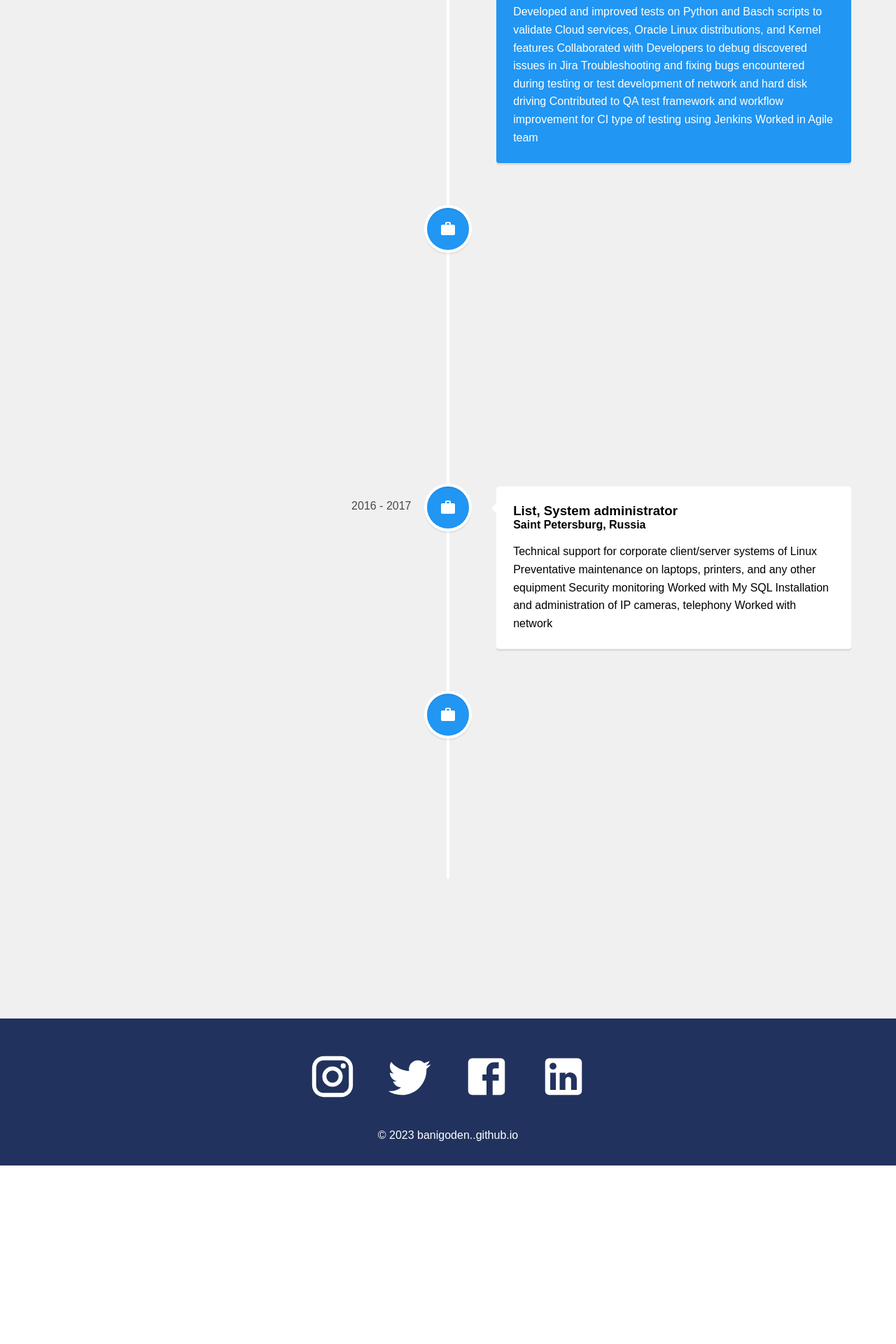
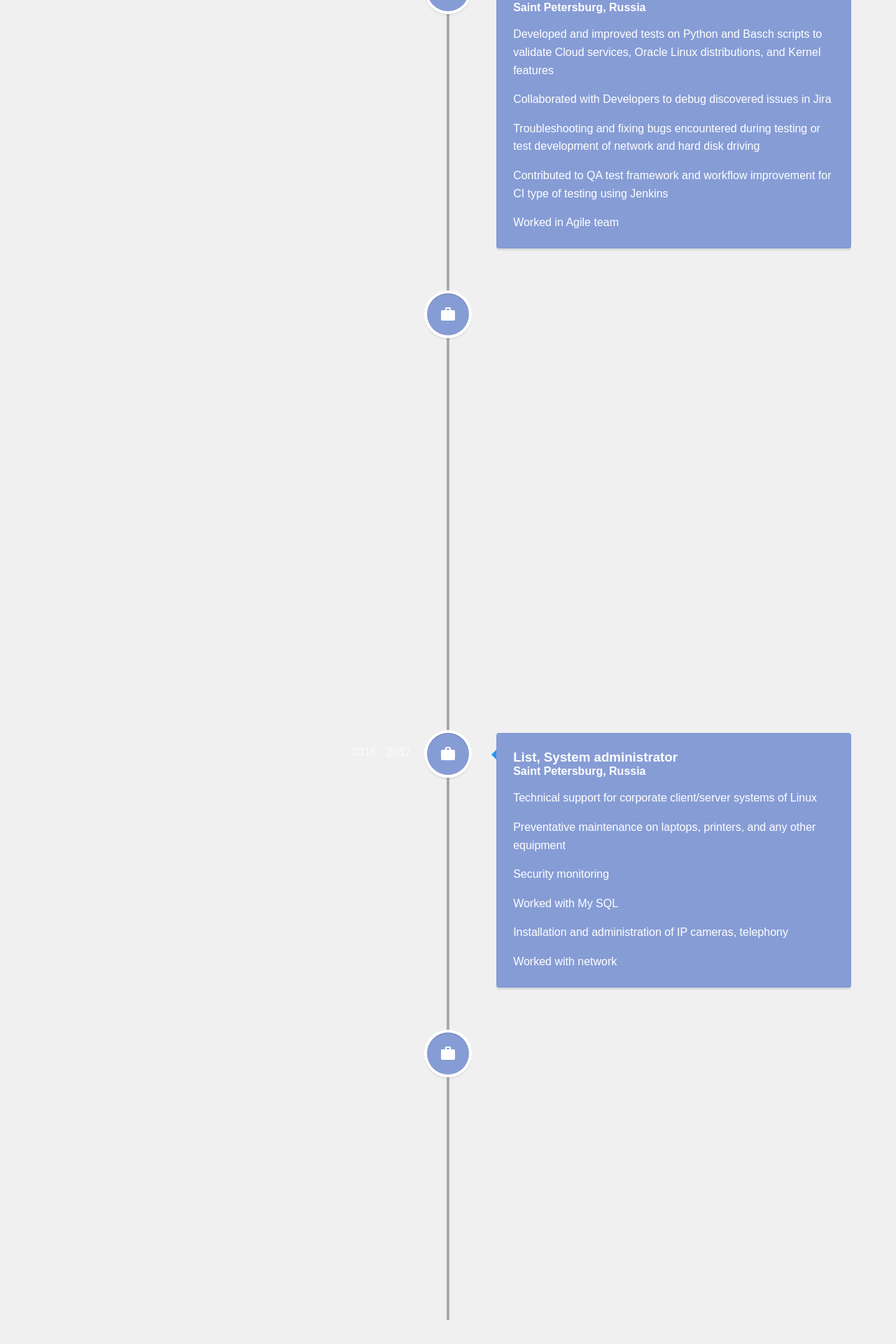
Before and after one commit to banigoden/My_second_resume, a React (Create React App) app: page /experience in a window 1280 px wide. Shown: the part 460-2380 px from the top of the page at 70% size. Before the commit the page ends 2125 px from the top, so only its background shows below. Built offline with nearby package versions, Linux system fonts and the light colour scheme.

Commit message:
Added links in footer, image size in education, changed the data in education and expirience.

```diff
--- a/src/components/Footer.js
+++ b/src/components/Footer.js
@@ -3,18 +3,30 @@ import InstagramIcon from "@material-ui/icons/Instagram";
 import TwitterIcon from "@material-ui/icons/Twitter";
 import FacebookIcon from "@material-ui/icons/Facebook";
 import LinkedInIcon from "@material-ui/icons/LinkedIn";
+import EmailIcon from "@material-ui/icons/Email";
 import "../styles/Footer.css";
 
 function Footer() {
   return (
     <div className="footer">
       <div className="socialMedia">
-        <InstagramIcon />
-        <TwitterIcon />
-        <FacebookIcon />
-        <LinkedInIcon />
+         <a href="https://www.instagram.com/denis__bandurin/" target="_blank" rel="noopener noreferrer">
+          <InstagramIcon />
+        </a>
+        <a href="https://twitter.com/Banigoden" target="_blank" rel="noopener noreferrer">
+          <TwitterIcon />
+        </a>
+        <a href="https://www.facebook.com/denis.bandurin.33" target="_blank" rel="noopener noreferrer">
+          <FacebookIcon />
+        </a>
+        <a href="https://www.linkedin.com/in/denis--bandurin/" target="_blank" rel="noopener noreferrer">
+          <LinkedInIcon />
+        </a>
+        <a href="mailto:banigoden@gmail.com">
+          <EmailIcon />
+        </a>
       </div>
-      <p> &copy; 2023 banigoden..github.io</p>
+      <p> &copy; 2023 banigoden.github.io</p>
     </div>
   );
 }
--- a/src/pages/Experience.js
+++ b/src/pages/Experience.js
@@ -8,96 +8,94 @@ import WorkIcon from "@material-ui/icons/Work";
 
 function Experience() {
   return (
-    <VerticalTimeline lineColor="#fff">
+    <VerticalTimeline lineColor="#aaa">
       <VerticalTimelineElement
         className="vertical-timeline-element--work"
-        contentStyle={{ background: 'rgb(33, 150, 243)', color: '#fff' }}
+        contentStyle={{ background: '#869cd5', color: '#fff' }}
         contentArrowStyle={{ borderRight: '7px solid  rgb(33, 150, 243)' }}
         date="2021 - 2022"
-        iconStyle={{ background: 'rgb(33, 150, 243)', color: '#fff' }}
+        iconStyle={{ background: '#869cd5', color: '#fff' }}
         icon={<WorkIcon />}
       >
         <h3 className="vertical-timeline-element-title">Self-employed, Freelance Developer</h3>
         <h4 className="vertical-timeline-element-subtitle"></h4>
-        <p>
-        Backend and frontend development using AWS, including deployment of EC2 instances and Route 53 configuration
-        Working as DevOps with Docker and Kubernetes
-        Full-stack development with Spring Boot, Security, JPA
-        </p>
+        <p>Backend and frontend development using AWS, including deployment of EC2 instances and Route 53 configuration</p>
+        <p>Working as DevOps with Docker and Kubernetes</p>
+        <p> Full-stack development with Spring Boot, Security, JPA</p>
       </VerticalTimelineElement>
       <VerticalTimelineElement
         className="vertical-timeline-element--work"
-        contentStyle={{ background: 'rgb(33, 150, 243)', color: '#fff' }}
+        contentStyle={{ background: '#869cd5', color: '#fff' }}
         contentArrowStyle={{ borderRight: '7px solid  rgb(33, 150, 243)' }}
         date="2021 - 2022"
-        iconStyle={{ background: 'rgb(33, 150, 243)', color: '#fff' }}
+        iconStyle={{ background: '#869cd5', color: '#fff' }}
         icon={<WorkIcon />}
       >
         <h3 className="vertical-timeline-element-title">Oracle, Member of Technical Staff</h3>
         <h4 className="vertical-timeline-element-subtitle">Saint Petersburg, Russia</h4>
-        <p>
-        Developed and improved tests on Python and Basch scripts to validate Cloud services, Oracle Linux distributions, and Kernel features
-        Collaborated with Developers to debug discovered issues in Jira
-        Troubleshooting and fixing bugs encountered during testing or test development of network and hard disk driving
-        Contributed to QA test framework and workflow improvement for CI type of testing using Jenkins
-        Worked in Agile team
-        </p>
+        <p>Developed and improved tests on Python and Basch scripts to validate Cloud services, Oracle Linux distributions, and Kernel features</p>
+        <p>Collaborated with Developers to debug discovered issues in Jira</p>
+        <p>Troubleshooting and fixing bugs encountered during testing or test development of network and hard disk driving</p>
+        <p> Contributed to QA test framework and workflow improvement for CI type of testing using Jenkins</p>
+        <p> Worked in Agile team</p>
       </VerticalTimelineElement>
       <VerticalTimelineElement
         className="vertical-timeline-element--work"
+        contentStyle={{ background: '#869cd5', color: '#fff' }}
+        contentArrowStyle={{ borderRight: '7px solid  rgb(33, 150, 243)' }}
         date="2017 - 2021"
-        iconStyle={{ background: 'rgb(33, 150, 243)', color: '#fff' }}
+        iconStyle={{ background: '#869cd5', color: '#fff' }}
         icon={<WorkIcon />}
       >
         <h3 className="vertical-timeline-element-title">Kelly Services, System administrator</h3>
         <h4 className="vertical-timeline-element-subtitle">Saint Petersburg, Russia</h4>
-        <p>
-        Provided 1st and 2nd line support
-        Installed, managed, and configured Windows operating systems, applications, as well as network components
-        Assistance in developing user documentation/ installation procedure
-        System and computer analysis
-        Supported remote desktop services
-        Provided conference support for online & offline meetings
-
-        Achievement:
-        Developed Java app for AD. I used LDAP to connect to AD and took the data of the user for filling an Excel file.
-        That increased the speed of creating account lists with specific data.
-        </p>
+        <p>Provided 1st and 2nd line support</p>
+        <p>Installed, managed, and configured Windows operating systems, applications, as well as network components</p>
+        <p>Assistance in developing user documentation/ installation procedure</p>
+        <p>System and computer analysis</p>
+        <p>Supported remote desktop services</p>
+        <p>Provided conference support for online & offline meetings</p>
+        <p>Achievement:</p>
+        <p>Developed Java app for AD. I used LDAP to connect to AD and took the data of the user for filling an Excel file. </p>
+        <p>That increased the speed of creating account lists with specific data.</p>
       </VerticalTimelineElement>
       <VerticalTimelineElement
         className="vertical-timeline-element--work"
+        contentStyle={{ background: '#869cd5', color: '#fff' }}
+        contentArrowStyle={{ borderRight: '7px solid  rgb(33, 150, 243)' }}
         date="2016 - 2017"
-        iconStyle={{ background: 'rgb(33, 150, 243)', color: '#fff' }}
+        iconStyle={{ background: '#869cd5', color: '#fff' }}
         icon={<WorkIcon />}
       >
         <h3 className="vertical-timeline-element-title">List, System administrator</h3>
         <h4 className="vertical-timeline-element-subtitle">Saint Petersburg, Russia</h4>
-        <p>
-        Technical support for corporate client/server systems of Linux
-        Preventative maintenance on laptops, printers, and any other equipment
-        Security monitoring
-        Worked with My SQL
-        Installation and administration of IP cameras, telephony
-        Worked with network
-        </p>
+
+        <p> Technical support for corporate client/server systems of Linux</p>
+        <p> Preventative maintenance on laptops, printers, and any other equipment</p>
+        <p> Security monitoring</p>
+        <p> Worked with My SQL</p>
+        <p> Installation and administration of IP cameras, telephony</p>
+        <p> Worked with network</p>
+
       </VerticalTimelineElement>
       <VerticalTimelineElement
         className="vertical-timeline-element--work"
+        contentStyle={{ background: '#869cd5', color: '#fff' }}
+        contentArrowStyle={{ borderRight: '7px solid  rgb(33, 150, 243)' }}
         date="2015 - 2016"
-        iconStyle={{ background: 'rgb(33, 150, 243)', color: '#fff' }}
+        iconStyle={{ background: '#869cd5', color: '#fff' }}
         icon={<WorkIcon />}
       >
         <h3 className="vertical-timeline-element-title">Masterskaya Zdoroviya, System administrator</h3>
         <h4 className="vertical-timeline-element-subtitle">Saint Petersburg, Russia</h4>
-        <p>
-        Hardware and software systems support
-        Administration of Windows Server 2008 (AD)
-        Administration of all local and remote servers, backup
-        Creating and configuring accounts and access rights in Linux
-        Configuration of Cisco and D-Link routers
-        Email account administration
-        Hyper-V
-        </p>
+        <p>Hardware and software systems support</p>
+        <p>Administration of Windows Server 2008 (AD)</p>
+        <p>Administration of all local and remote servers, backup</p>
+        <p>Creating and configuring accounts and access rights in Linux</p>
+        <p>Configuration of Cisco and D-Link routers</p>
+        <p>Email account administration</p>
+        <p>Hyper-V</p>
+
       </VerticalTimelineElement>
     </VerticalTimeline>
   );
--- a/src/styles/Footer.css
+++ b/src/styles/Footer.css
@@ -1,7 +1,7 @@
 .footer {
   width: 100%;
   height: 200px;
-  background: #21325e;
+  background: #869cd5;
   display: flex;
   justify-content: center;
   align-items: center;
--- a/src/styles/Home.css
+++ b/src/styles/Home.css
@@ -2,7 +2,7 @@
   width: 100%;
   align-items: center;
   font-family: "Arial", sans-serif;
-  color: #3e497a;
+  color: #8373db;
 }
 
 .about {
@@ -13,14 +13,14 @@
   justify-content: center;
   align-items: center;
   text-align: center;
-  background-color: #21325e;
+  background-color: #b2bad0;
   color: #f0f0f0;
 }
 
 .about h2 {
   font-family: "Segoe UI", Tahoma, Geneva, Verdana, sans-serif;
   font-size: 80px;
-  color: #e9d35b;
+  color: #6375c6;
   height: 50px;
 }
 
@@ -112,7 +112,7 @@
 }
 
 .education img {
-  width: 200px;
-  margin: 20px auto;
-  display: block;
+  width: 400px;
+  height: 300px;
+
 }
--- a/src/styles/Navbar.css
+++ b/src/styles/Navbar.css
@@ -1,7 +1,7 @@
 .navbar {
   width: 100%;
   height: 100px;
-  background: #21325e;
+  background: #869cd5;
 }
 
 .links {
```
Also changed, not shown: src/pages/Education.js (+15 -16 lines).
